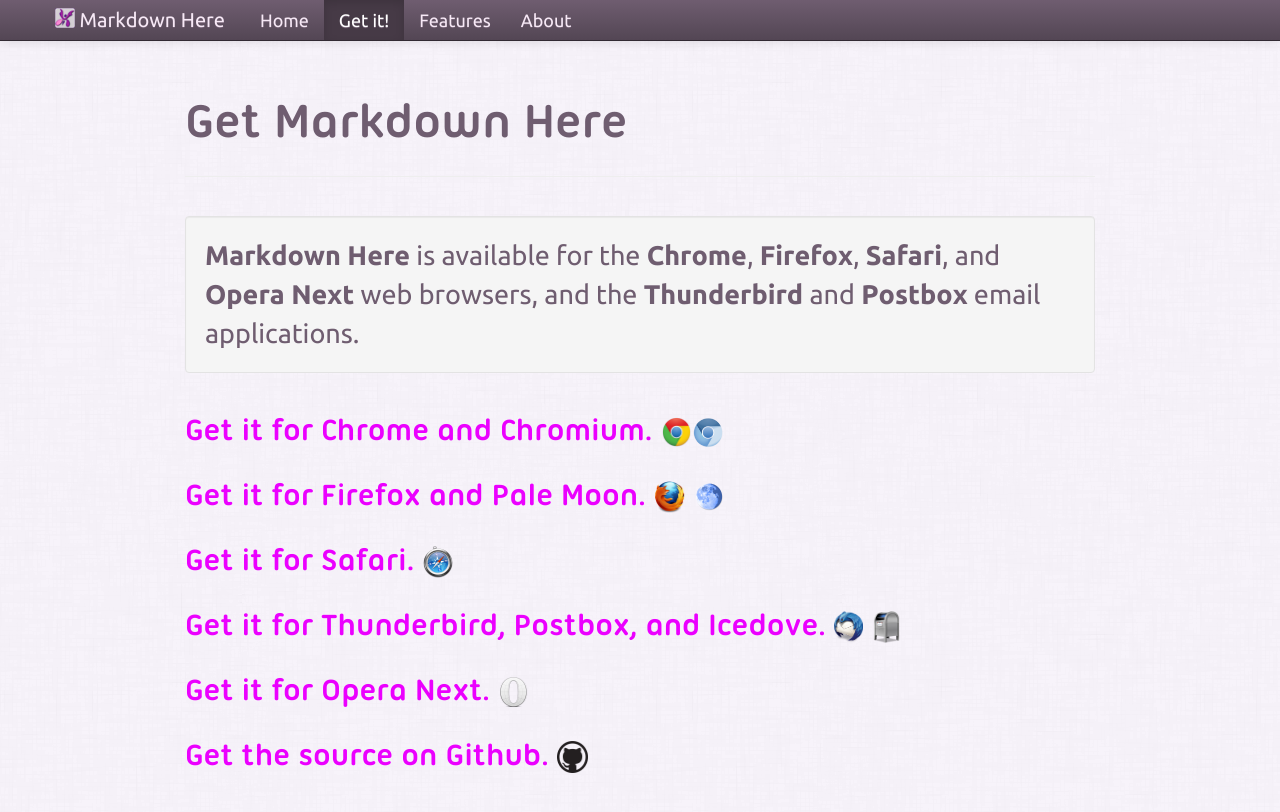
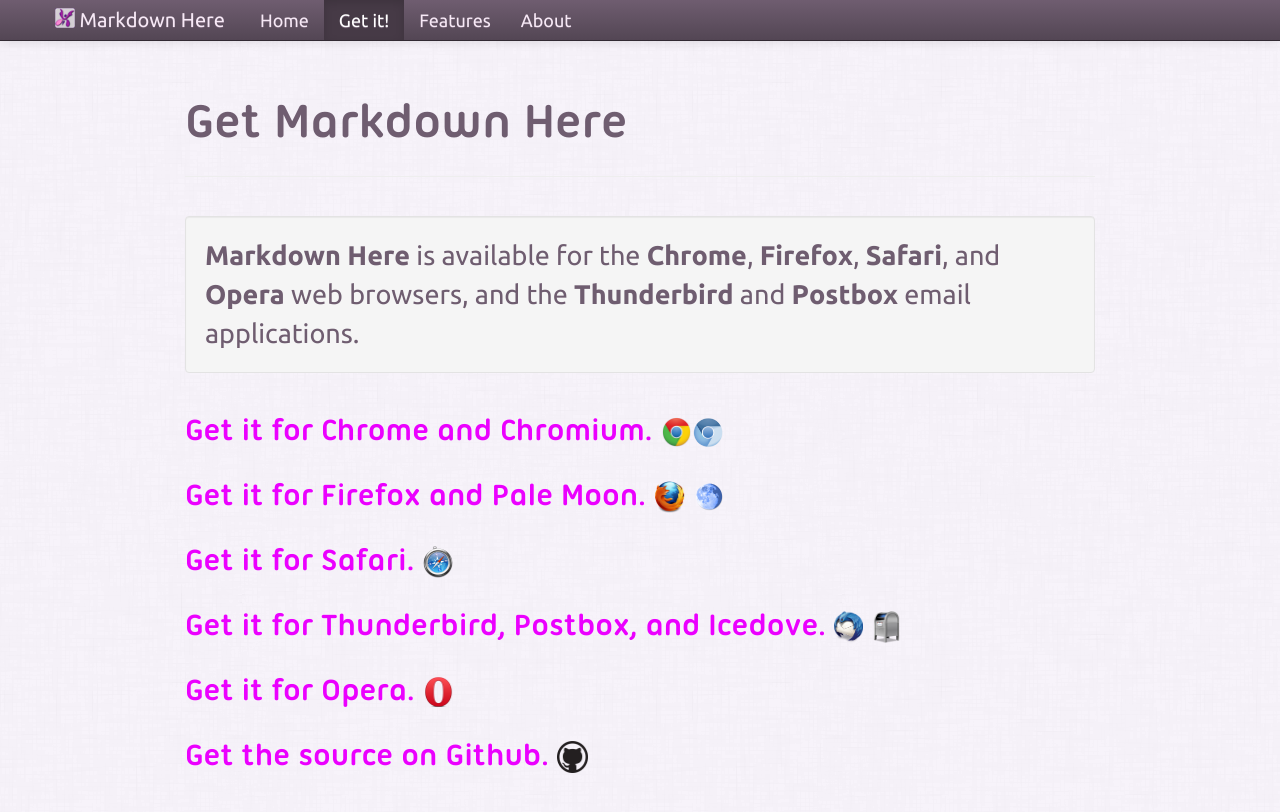
Before and after one commit to adam-p/markdown-here, a Jekyll site: the page built from get.html, in a window 1280 px wide. Shown: the top 812 px of the page. Built offline with Jekyll 4.4.1, drawn with Linux system fonts in a browser that asks for light colours; nearby versions of some CDN libraries.

Commit message:
Changed 'Opera Next' to just 'Opera', since the new Chromium-based Opera version has just been released

```diff
--- a/features.html
+++ b/features.html
@@ -26,7 +26,7 @@
       &ldquo;What does Markdown Here actually <em>do</em>?&rdquo;
     </p>
     <p>
-      Markdown Here is an <b>extension for Chrome, Firefox, Safari, Opera Next, Thunderbird, and Postbox</b>. With it, you can <b>write email in Markdown, and then click a button</b> (or context menu item, or use a hotkey) to render the email into <b>good-looking, fully formatted</b> text (HTML, technically).
+      Markdown Here is an <b>extension for Chrome, Firefox, Safari, Opera, Thunderbird, and Postbox</b>. With it, you can <b>write email in Markdown, and then click a button</b> (or context menu item, or use a hotkey) to render the email into <b>good-looking, fully formatted</b> text (HTML, technically).
     </p>
     <p>
       In action it works like this:
--- a/get.html
+++ b/get.html
@@ -11,7 +11,7 @@
 <div class="row-fluid">
   <div class="span12">
     <p class="lead well">
-      <b>Markdown Here</b> is available for the <b>Chrome</b>, <b>Firefox</b>, <b>Safari</b>, and <b>Opera Next</b> web browsers, and the <b>Thunderbird</b> and <b>Postbox</b> email applications.
+      <b>Markdown Here</b> is available for the <b>Chrome</b>, <b>Firefox</b>, <b>Safari</b>, and <b>Opera</b> web browsers, and the <b>Thunderbird</b> and <b>Postbox</b> email applications.
     </p>
   </div>
 </div>
@@ -37,8 +37,8 @@
       <img class="browser-logo" src="img/postbox.png">
     </h3>
     <h3>
-      <a href="https://addons.opera.com/en/extensions/details/markdown-here/">Get it for Opera Next.</a>
-      <img class="browser-logo" src="img/opera-next.png">
+      <a href="https://addons.opera.com/en/extensions/details/markdown-here/">Get it for Opera.</a>
+      <img class="browser-logo" src="img/opera.png">
     </h3>
     <h3>
       <a href="https://github.com/adam-p/markdown-here/">Get the source on Github.</a>
```
Also changed, not shown: img/opera-next.png (deleted), img/opera.png (added).
